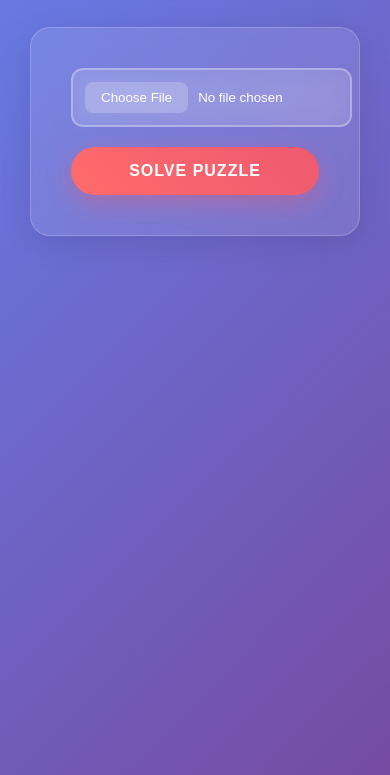
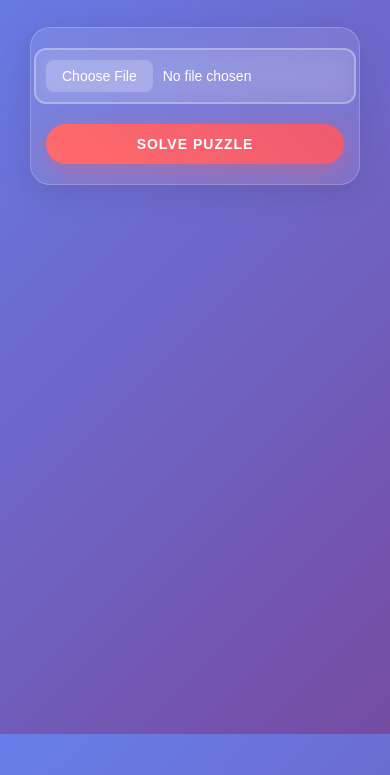
Before and after one commit to paul-loftus/block_blast_cheat, a plain HTML site: page index.html in a window 390 px wide. Shown: the part 110-885 px from the top of the page. Drawn offline with Linux system fonts and the light colour scheme.

Commit message:
updated background

```diff
--- a/index.html
+++ b/index.html
@@ -5,16 +5,22 @@
   <meta name="viewport" content="width=device-width, initial-scale=1.0">
   <title>Block Blast Solver</title>
   <style>
+    html {
+      min-height: 100%;
+      background: linear-gradient(135deg, #667eea 0%, #764ba2 100%);
+      background-attachment: fixed;
+    }
+
     body {
       font-family: 'Segoe UI', Tahoma, Geneva, Verdana, sans-serif;
       margin: 40px auto;
       max-width: 1200px;
-      background: linear-gradient(135deg, #667eea 0%, #764ba2 100%);
       color: #ffffff;
       padding: 0 20px;
       user-select: none;
       text-align: center;
       min-height: 100vh;
+      background: transparent;
     }
 
     h1 {
@@ -33,11 +39,15 @@
       padding: 40px;
       margin-bottom: 40px;
       box-shadow: 0 8px 32px rgba(0,0,0,0.1);
+      display: flex;
+      flex-direction: column;
+      align-items: center;
     }
 
     input[type="file"] {
-      display: block;
-      margin: 0 auto 20px auto;
+      width: 100%;
+      max-width: 400px;
+      margin: 0 0 20px 0;
       cursor: pointer;
       border: 2px solid rgba(255, 255, 255, 0.3);
       border-radius: 12px;
@@ -46,6 +56,7 @@
       color: white;
       transition: all 0.3s ease;
       backdrop-filter: blur(10px);
+      text-align: center;
     }
 
     input[type="file"]:hover {
@@ -302,6 +313,16 @@
         max-width: 100%;
       }
 
+      .upload-container {
+        padding: 30px 20px;
+      }
+
+      input[type="file"] {
+        width: 100%;
+        max-width: none;
+        text-align: left;
+      }
+
       .cell {
         width: 22px;
         height: 22px;
@@ -310,6 +331,7 @@
 
       button {
         width: 100%;
+        max-width: 300px;
       }
 
       .section-content {
@@ -340,6 +362,20 @@
 
       .grid {
         margin: 5px;
+      }
+
+      .upload-container {
+        padding: 20px 15px;
+      }
+
+      input[type="file"] {
+        font-size: 14px;
+        padding: 10px;
+      }
+
+      button {
+        padding: 12px 30px;
+        font-size: 14px;
       }
     }
   </style>
```
